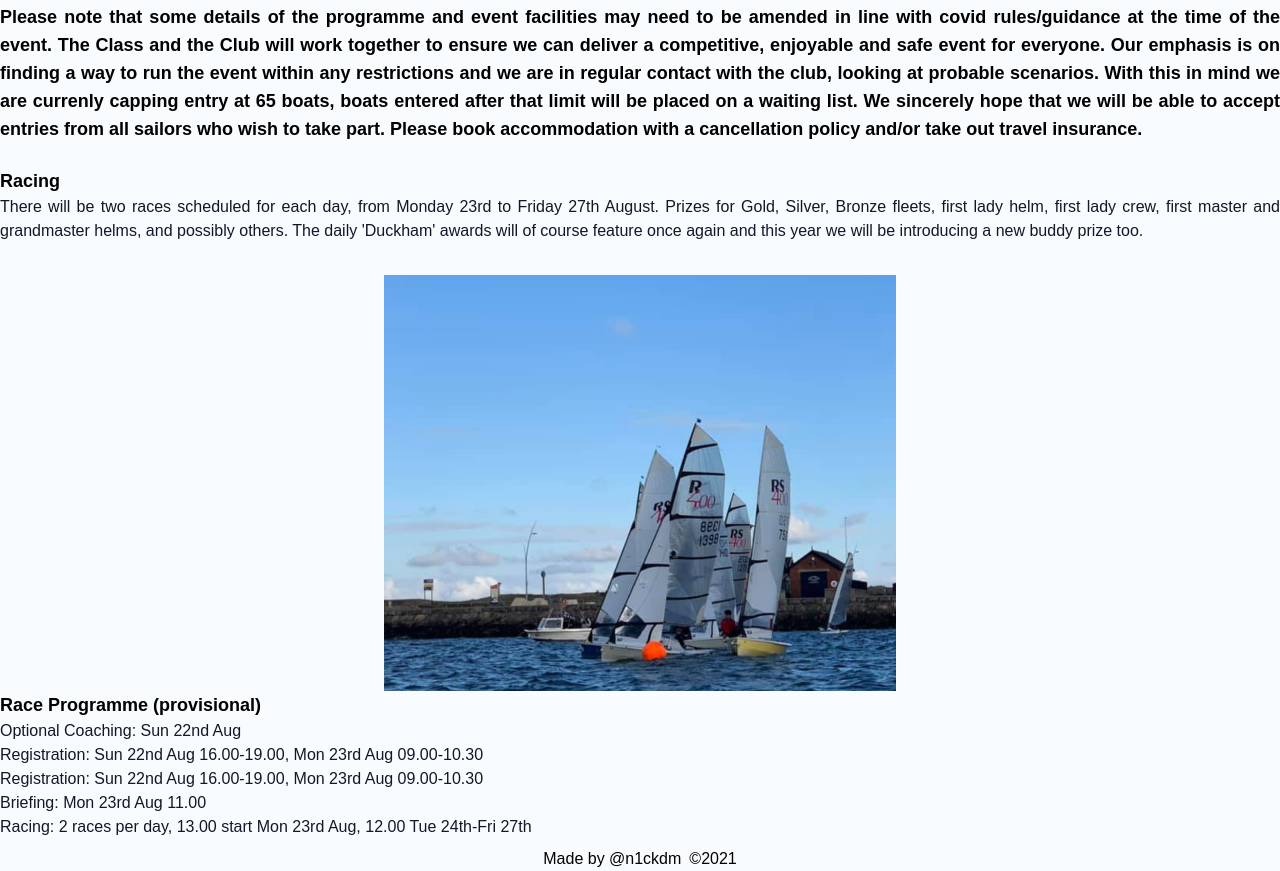
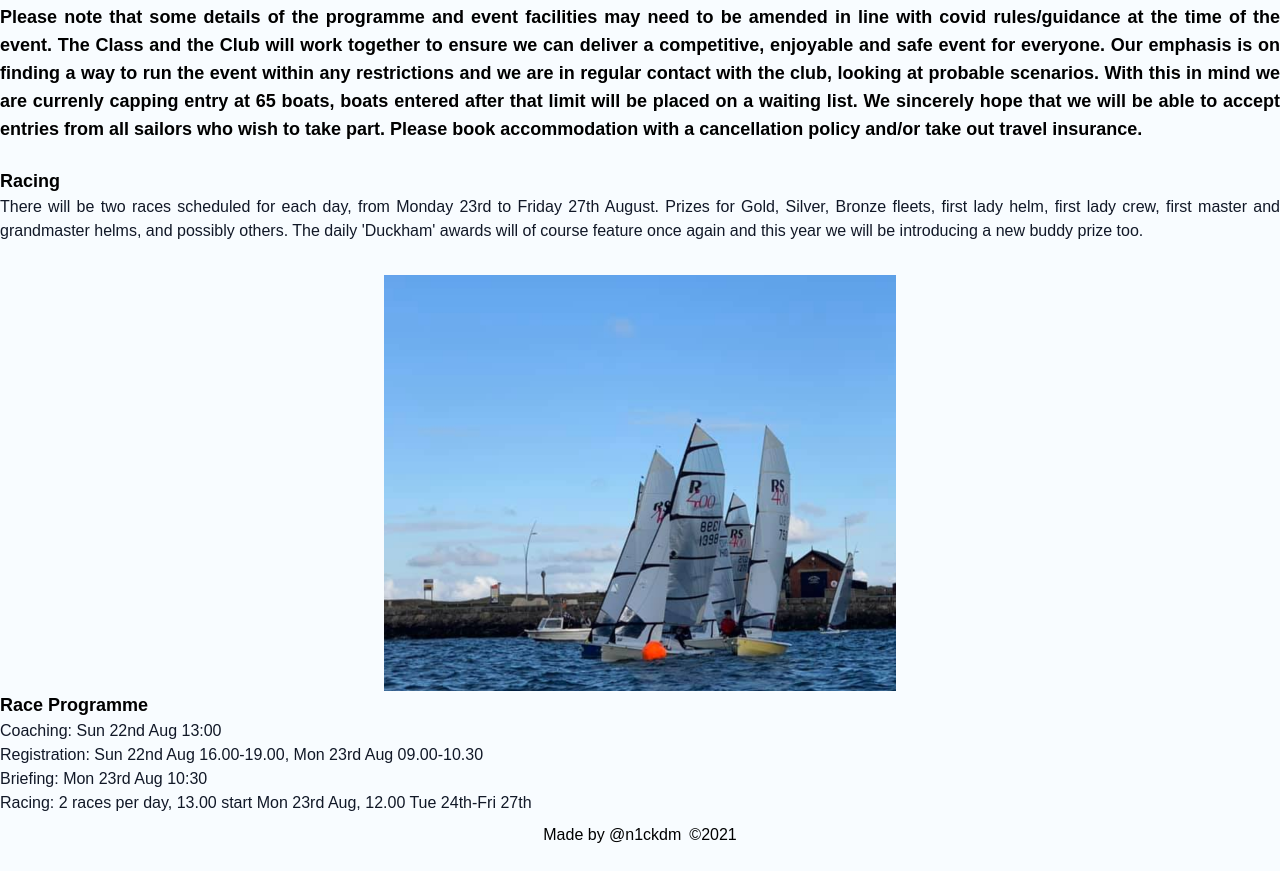
Before and after one commit to n1ckdm/sssc-website-v2, a Gatsby site: page /events/rs400-nationals in a window 1280 px wide. Shown: the part 605-1476 px from the top of the page. After the commit the page ends 1452 px from the top, so only its background shows below. Built offline with nearby package versions, Linux system fonts and the light colour scheme; Gatsby itself is replaced by a stand-in of ours.

Commit message:
update race programme

```diff
--- a/src/pages/events/rs400-nationals.js
+++ b/src/pages/events/rs400-nationals.js
@@ -81,23 +81,19 @@ const Rs400Nationals = ({ data }) => {
         </p>
         <img className="w-11/12 md:w-2/5 mx-auto" src={MainImg} />
         <p className="font-semibold text-lg text-justify">
-          Race Programme (provisional)
+          Race Programme
         </p>
         <p className="text-gray-900 text-justify">
-          Optional Coaching: Sun 22nd Aug
+          Coaching: Sun 22nd Aug 13:00
         </p>
         <p className="text-gray-900 text-justify">
           Registration: Sun 22nd Aug 16.00-19.00, Mon 23rd Aug 09.00-10.30
         </p>
         <p className="text-gray-900 text-justify">
-          Registration: Sun 22nd Aug 16.00-19.00, Mon 23rd Aug 09.00-10.30
+          Briefing: Mon 23rd Aug 10:30
         </p>
         <p className="text-gray-900 text-justify">
-          Briefing: Mon 23rd Aug 11.00
-        </p>
-        <p className="text-gray-900 text-justify">
-          Racing: 2 races per day, 13.00 start Mon 23rd Aug, 12.00 Tue 24th-Fri
-          27th
+          Racing: 2 races per day, 13.00 start Mon 23rd Aug, 12.00 Tue 24th-Fri 27th
         </p>
       </div>
     </Layout>
```
